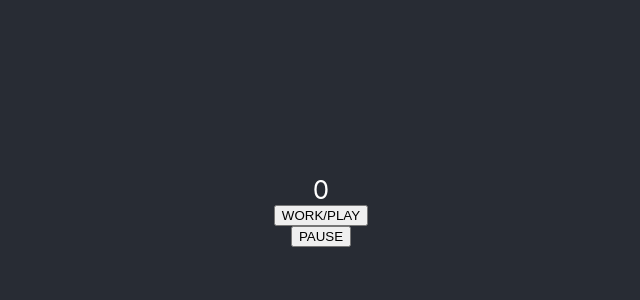
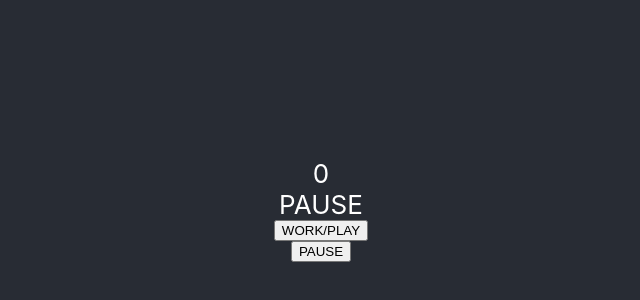
Before and after one commit to guykibby/Timer, a React (Create React App) app: page / in a window 1280 px wide. Shown: the part 190-490 px from the top of the page, without its empty margins (319-959 px from the left). Built offline with nearby package versions, Linux system fonts and the light colour scheme.

Commit message:
useaffect added

```diff
--- a/src/App.js
+++ b/src/App.js
@@ -11,15 +11,9 @@ let newTime = 0;
 const calcTime = () => {
   if (state === "WORK") {
     newTime = prevTime + (Date.now() - startTime) / 1000;
-    // console.log("working");
   } else if (state === "PLAY") {
     newTime = prevTime - (Date.now() - startTime) / 1000;
-    // console.log("playing");
-  } else {
-    // console.log("paused");
   }
-  // console.log("newTime:" + Math.floor(newTime));
-  // return newTime;
 };
 
 let x = setInterval(calcTime, 1000);
@@ -48,24 +42,24 @@ const pauseTime = () => {
 };
 
 function App() {
+  console.log("buggy");
+
   const [timerTime, whatTime] = useState(5);
-  console.log(timerTime);
+  const [theState, whatState] = useState("PAUSED");
 
   const checkTime = () => {
     calcTime();
-
-    if (timerTime !== Math.floor(newTime)) {
-      whatTime(Math.floor(newTime));
-    }
-    // console.log("value:" + timerTime);
+    whatTime(Math.floor(newTime));
+    whatState(state);
   };
 
-  setInterval(checkTime, 1000);
+  setInterval(checkTime, 100);
 
   return (
     <div className="App">
       <header className="App-header">
         <div>{timerTime}</div>
+        <div>{theState}</div>
         <button onClick={switchstate}>WORK/PLAY</button>
         <button onClick={pauseTime}>PAUSE</button>
       </header>
```
